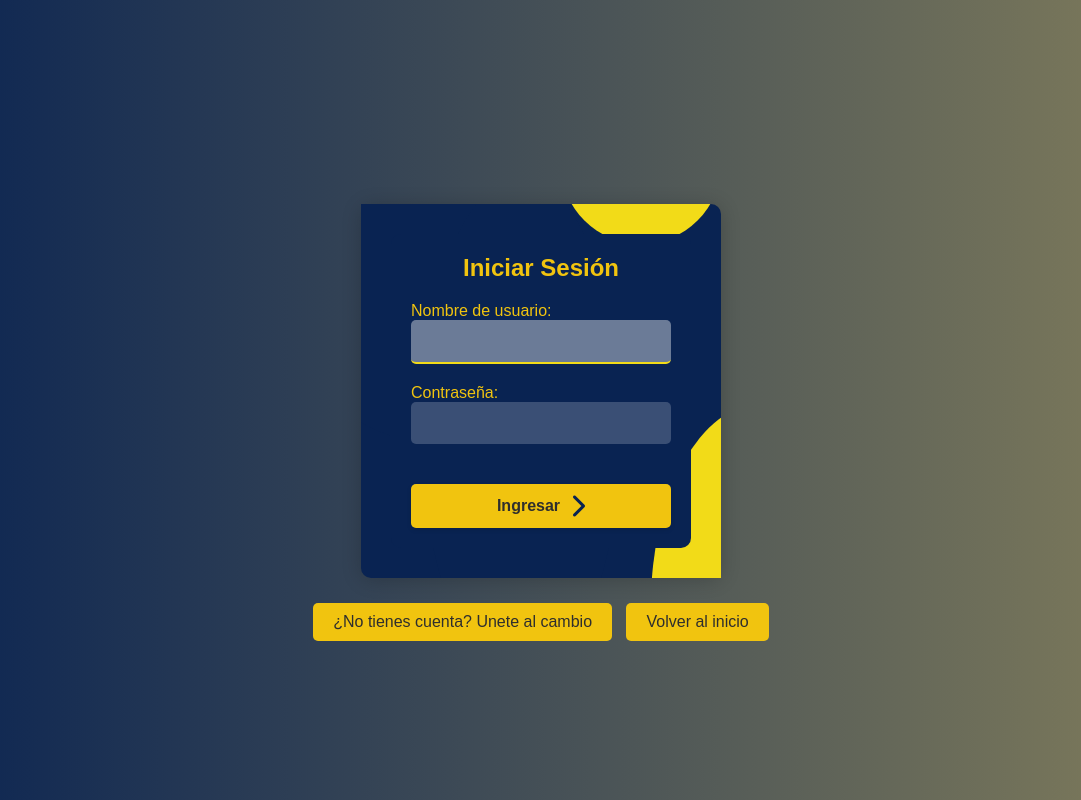
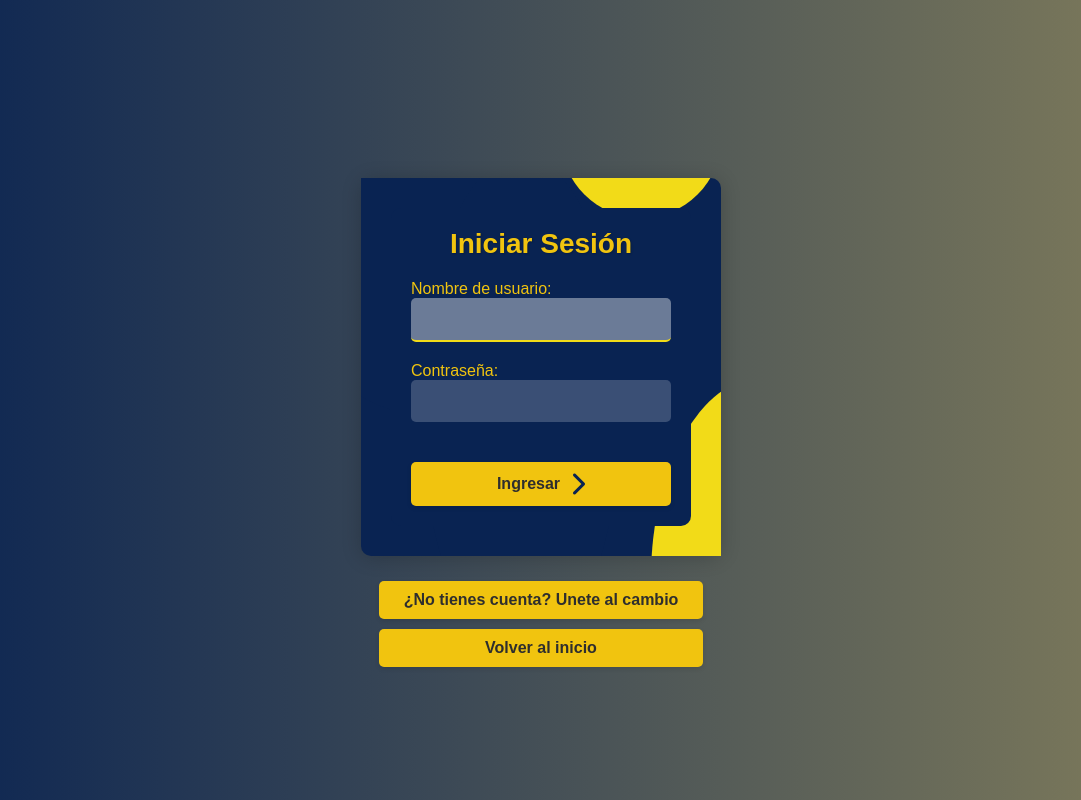
Before and after one commit to Angu017/Save_in, a Django app: page /signin/ in a window 1280 px wide. Shown: the whole page, without its empty margins (99-1180 px from the left). Run offline with Django 5.2, Linux system fonts and the light colour scheme; some libraries are stand-ins or nearby versions.

Commit message:
Update log_in.css

```diff
--- a/ventas/pagina/static/css/log_in.css
+++ b/ventas/pagina/static/css/log_in.css
@@ -185,3 +185,74 @@ button i {
         font-size: 16px;
     }
 }
+
+/* Estilo de los botones de acción */
+.action-buttons a {
+    background-color:  #f2db18; /* Color amarillo */
+    color: #092352; /* Color de texto azul oscuro */
+    padding: 10px 20px;
+    border-radius: 5px;
+    text-decoration: none;
+    display: inline-block;
+    font-weight: bold;
+    box-shadow: 0px 2px 5px rgba(0, 0, 0, 0.1);
+    transition: background 0.3s ease;
+    margin: 10px;
+}
+
+.action-buttons a:hover,
+.action-buttons a:focus {
+    background-color:  #f2db18; /* Amarillo más oscuro */
+    box-shadow: 0px 4px 10px rgba(0, 0, 0, 0.2);
+}
+/* Botones adicionales */
+.action-buttons {
+    margin-top: 20px;
+    display: flex;
+    flex-direction: column; /* Apilar los botones verticalmente */
+    align-items: center; /* Centrar los botones */
+}
+
+.action-buttons a {
+    display: block; /* Asegura que los botones estén en bloque */
+    background-color: #f1c40f; /* Color de fondo amarillo */
+    color: #2e2e2e; /* Color de texto */
+    padding: 10px 20px;
+    border-radius: 5px;
+    text-decoration: none;
+    margin: 5px 0; /* Espaciado vertical entre los botones */
+    font-size: 16px;
+    width: 100%; /* Ancho completo para mantener el mismo porte */
+    text-align: center; /* Centrar el texto */
+    transition: background-color 0.3s, color 0.3s;
+}
+
+.action-buttons a:hover {
+    background-color: #d4b40f; /* Fondo más oscuro */
+}
+
+/* Estilo del título "Iniciar Sesión" */
+.screen__content h1 {
+    color: #f1c40f; /* Color amarillo */
+    font-size: 28px; /* Tamaño de fuente mayor */
+    text-align: center; /* Centrar el texto */
+    margin-bottom: 20px; /* Espaciado inferior */
+    font-weight: bold; /* Negrita para mayor énfasis */
+    text-shadow: 1px 1px 2px rgba(0, 0, 0, 0.2); /* Sombra sutil */
+}
+
+/* Estilo de los mensajes de validación */
+.form .error-message {
+    color: #d9534f; /* Color rojo para errores */
+    font-size: 14px; /* Tamaño de fuente pequeño */
+    margin-top: 10px; /* Espaciado superior */
+    text-align: center; /* Centrar el mensaje */
+}
+
+/* Estilo de los mensajes de éxito */
+.form .success-message {
+    color: #5bc0de; /* Color azul para mensajes de éxito */
+    font-size: 14px;
+    margin-top: 10px;
+    text-align: center;
+}
```
